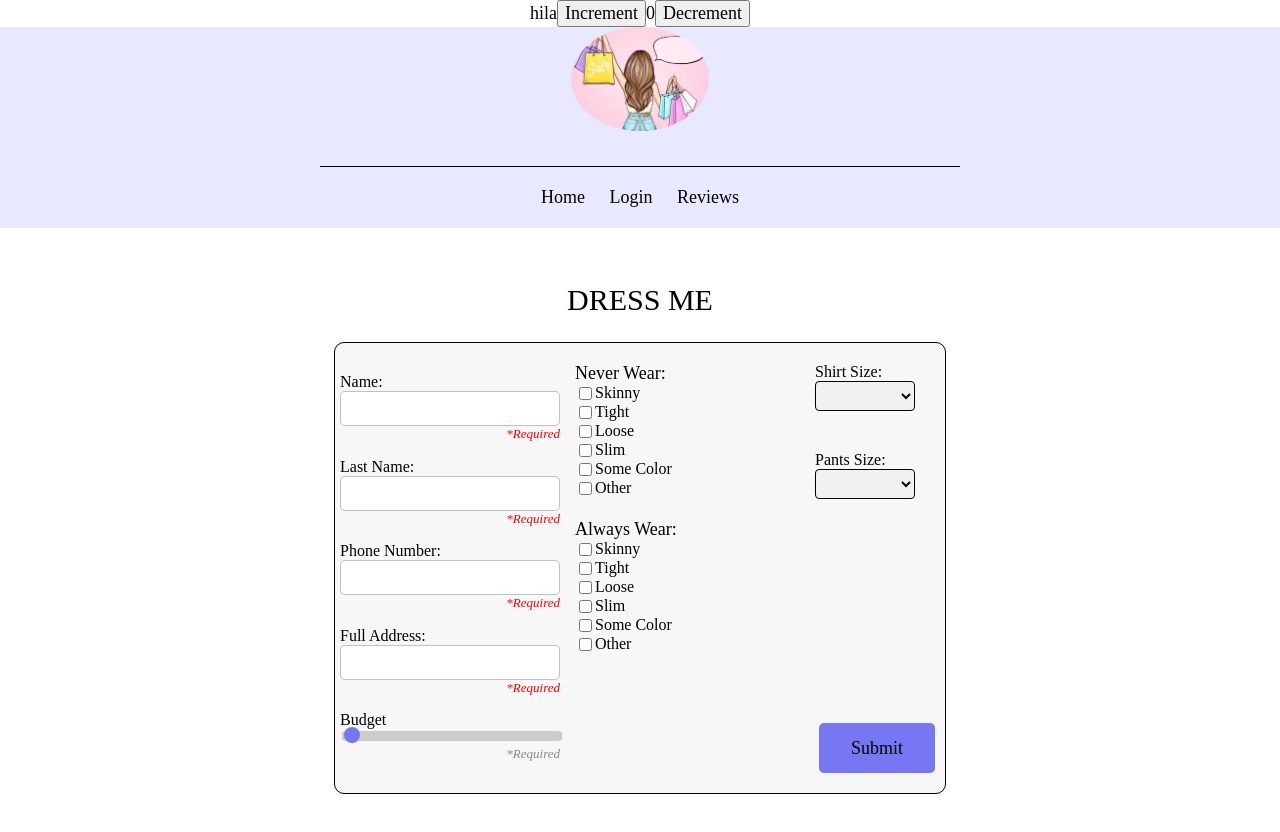
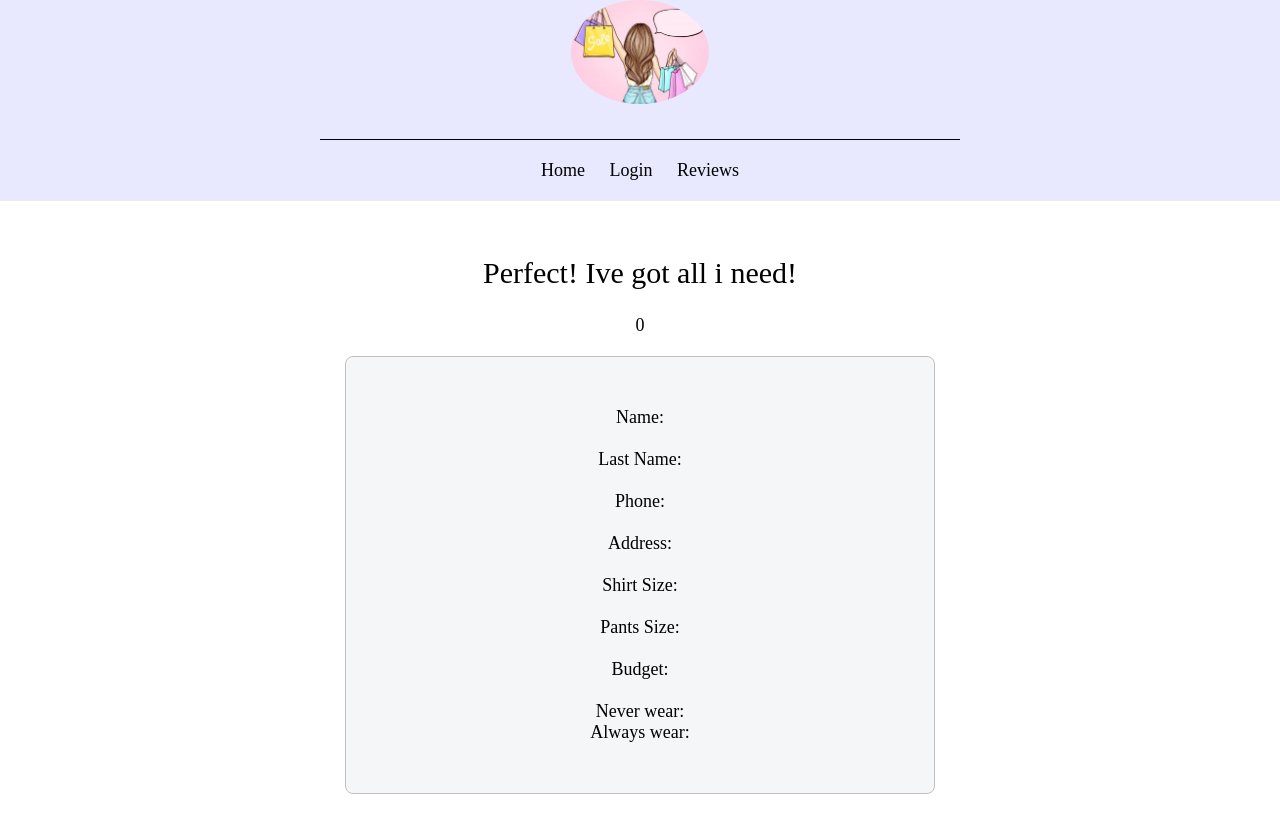
Before and after one commit to hilashay/Shes-got-it-Client, a React (Create React App) app: page /dressme in a window 1280 px wide. Both pictures are taken after a click on the button "Submit". Shown: the top 832 px of the page. Built offline with nearby package versions, Linux system fonts and the light colour scheme; a web font is replaced by a local one.

Commit message:
count renders at success page

```diff
--- a/src/routes/Dressme.jsx
+++ b/src/routes/Dressme.jsx
@@ -69,28 +69,29 @@ function DressMe(props) {
   const handleSubmit = async (event) => {
     setSubmitButtonClicked(true);
     if (
-      details.phone.length > 1 &&
-      details.name.length > 1 &&
-      details.lastName.length > 1 &&
-      details.address.length > 1 &&
-      details.budget > 0
+      true
+      // details.phone.length > 1 &&
+      // details.name.length > 1 &&
+      // details.lastName.length > 1 &&
+      // details.address.length > 1 &&
+      // details.budget > 0
     ) {
       event.preventDefault();
 
       try {
-        const res = await fetch("http://localhost:8000/dressme", {
-          method: "POST", // or 'PUT'
-          headers: {
-            "Content-Type": "application/json",
-          },
-          body: JSON.stringify({
-            ...details,
-            alwaysWear: alwaysWearSelect,
-            neverWear: neverWearSelect,
-          }),
-        });
-        const body = await res.json();
-        console.log("body ", body);
+        // const res = await fetch("http://localhost:8000/dressme", {
+        //   method: "POST", // or 'PUT'
+        //   headers: {
+        //     "Content-Type": "application/json",
+        //   },
+        //   body: JSON.stringify({
+        //     ...details,
+        //     alwaysWear: alwaysWearSelect,
+        //     neverWear: neverWearSelect,
+        //   }),
+        // });
+        // const body = await res.json();
+        // console.log("body ", body);
         // navigate(`/dressme/success/${res.body._id}`);
       } catch (error) {
         console.log("Error:", error);
@@ -105,6 +106,7 @@ function DressMe(props) {
       event.preventDefault();
     }
   };
+
   return isError ? (
     <ErrorPage />
   ) : isSubmitted ? (
@@ -120,7 +122,7 @@ function DressMe(props) {
       <div className="main-container">
         <DressMeIntro />
         <Form onSubmit={handleSubmit}>
-          <Column1>
+          {/* <Column1>
             <TextInputAndValidation
               labelText="Name: "
               fieldName={details.name}
@@ -159,8 +161,8 @@ function DressMe(props) {
                 details={details}
               />
             </Container>
-          </Column1>
-          <Column2>
+          </Column1> */}
+          {/* <Column2>
             <AlwaysAndNeverWearContainer>
               Never Wear:
               <NeverWearInputContainer neverWearChangeHandler={neverWearChangeHandler} />
@@ -180,7 +182,7 @@ function DressMe(props) {
               onChange={(e) => setDetails({ ...details, pantsSize: e.target.value })}
               sizes={["", "36", "38", "40", "42", "44", "46"]}
             />
-          </Column3>
+          </Column3> */}
           <SubmitContainer>
             <Submit>Submit</Submit>
           </SubmitContainer>
--- a/src/routes/success.jsx
+++ b/src/routes/success.jsx
@@ -2,10 +2,13 @@ import React from "react";
 import { Link, useParams } from "react-router-dom";
 import { Entries, AlwaysAndNeverWearEntries } from "./Components/Entries";
 import Header from "./Components/Header";
+import { useSelector, useDispatch } from "react-redux";
 
-function Success(props) {
-  let { id } = useParams();
-  console.log("id: ", id);
+const Success = (props) => {
+  const count = useSelector((state) => state.counter.value);
+
+  // let { id } = useParams();
+  // console.log("id: ", id);
   const { details, alwaysWearSelect, neverWearSelect } = props;
   // const details = props.details;
   // const alwaysWearSelect = props.alwaysWearSelect;
@@ -19,6 +22,7 @@ function Success(props) {
       <Header />
       <div className="main-container">
         <h2>Perfect! Ive got all i need!</h2>
+        {count}
         <div class="success-cunteiner">
           <Entries entries={entries} />
           Never wear: <AlwaysAndNeverWearEntries alwaysAndNeverWearEntries={neverWearEntries} />
@@ -30,6 +34,6 @@ function Success(props) {
       </div>
     </div>
   );
-}
+};
 
 export default Success;
```
